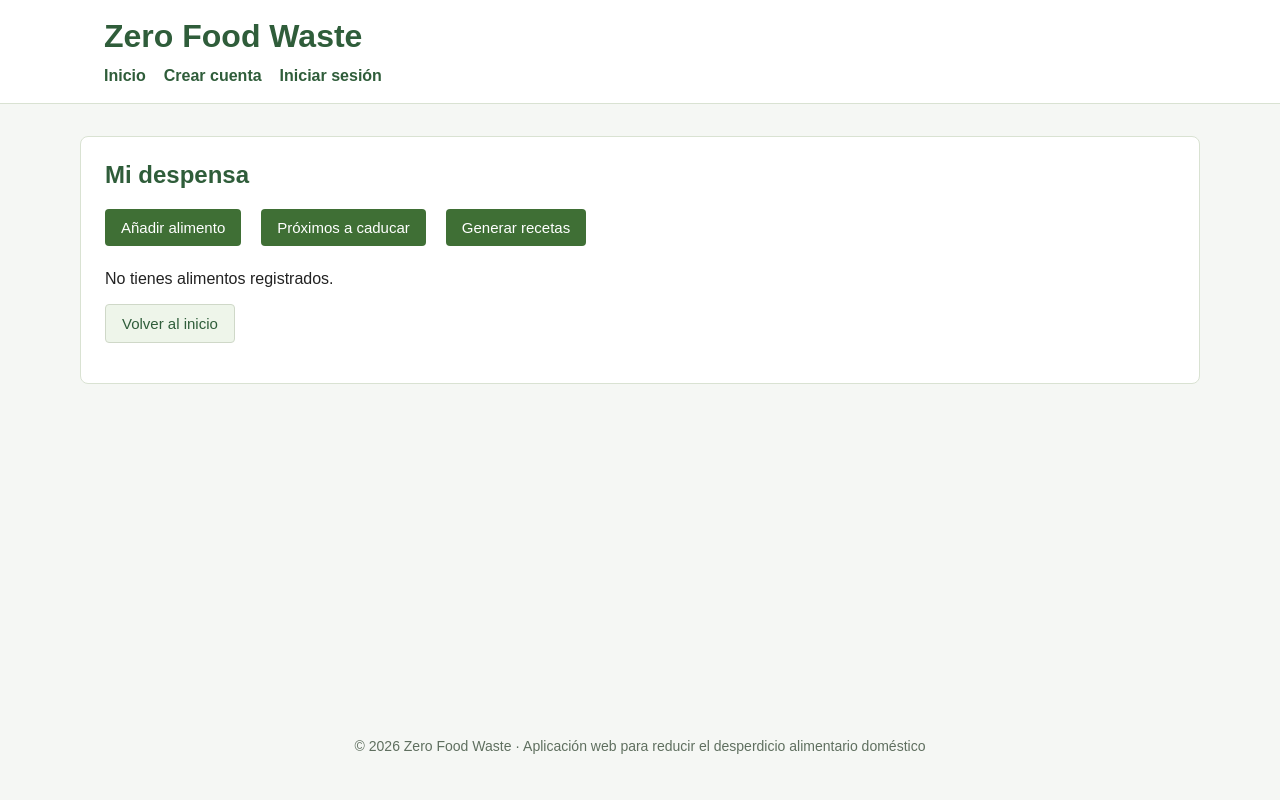
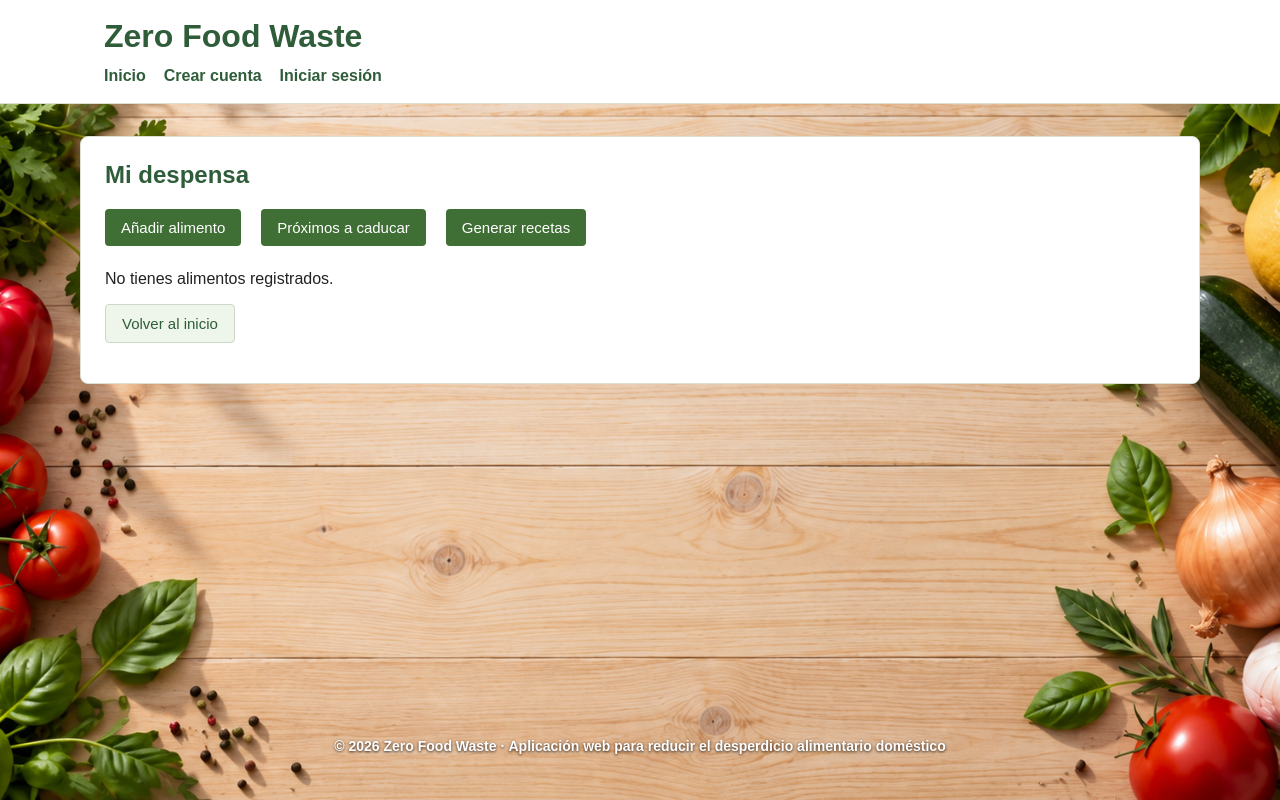
Before and after one commit to 981carlo/zero_food_waste, a Django app: template despensa/templates/despensa/listado_alimentos.html in a window 1280 px wide. Run offline with Django 5.2, Linux system fonts and the light colour scheme; the template is opened without the code that fills it, so the values that code supplies are empty.

Commit message:
style: mejorar estilos visuales de la interfaz

```diff
--- a/core/static/core/css/styles.css
+++ b/core/static/core/css/styles.css
@@ -10,6 +10,32 @@ body {
   color: #222;
   display: flex;
   flex-direction: column;
+}
+
+.background-general,
+.background-despensa,
+.background-caducidades,
+.background-recetas {
+  background-size: cover;
+  background-position: center;
+  background-repeat: no-repeat;
+  background-attachment: fixed;
+}
+
+.background-general {
+  background-image: url("../img/background-general.png");
+}
+
+.background-despensa {
+  background-image: url("../img/background-despensa.png");
+}
+
+.background-caducidades {
+  background-image: url("../img/background-caducidades.png");
+}
+
+.background-recetas {
+  background-image: url("../img/background-recetas.png");
 }
 
 .header {
@@ -99,12 +125,13 @@ tr:hover {
 
 .action-link {
   margin-right: 10px;
-  color: #1f5fa8;
+  color: #3f6f35;
   font-weight: bold;
   text-decoration: none;
 }
 
 .action-link:hover {
+  color: #31592a;
   text-decoration: underline;
 }
 
@@ -308,9 +335,11 @@ ul {
   margin-left: auto;
   margin-right: auto;
   padding: 20px 24px 32px 24px;
-  color: #5f6f5f;
+  color: white;
   font-size: 14px;
+  font-weight: bold;
   text-align: center;
+  text-shadow: 0 1px 3px rgba(0, 0, 0, 0.8);
 }
 
 @media (max-width: 800px) {
--- a/core/templates/base.html
+++ b/core/templates/base.html
@@ -7,7 +7,7 @@
     <title>{% block title %}Zero Food Waste{% endblock %}</title>
     <link rel="stylesheet" href="{% static 'core/css/styles.css' %}">
   </head>
-  <body>
+  <body class="{% block body_class %}background-general{% endblock %}">
     <header class="header">
       <div class="header-content">
         <h1 class="title">
--- a/despensa/templates/despensa/alimentos_proximos.html
+++ b/despensa/templates/despensa/alimentos_proximos.html
@@ -1,4 +1,6 @@
 {% extends "base.html" %}
+
+{% block body_class %}background-caducidades{% endblock %}
 
 {% block title %}
 Alimentos próximos a caducar - Zero Food Waste
--- a/despensa/templates/despensa/generar_recetas.html
+++ b/despensa/templates/despensa/generar_recetas.html
@@ -1,4 +1,6 @@
 {% extends "base.html" %}
+
+{% block body_class %}background-recetas{% endblock %}
 
 {% block title %}
 Generar recetas - Zero Food Waste
--- a/despensa/templates/despensa/listado_alimentos.html
+++ b/despensa/templates/despensa/listado_alimentos.html
@@ -1,4 +1,6 @@
 {% extends "base.html" %}
+
+{% block body_class %}background-despensa{% endblock %}
 
 {% block title %}
 Listado de alimentos - Zero Food Waste
```
Also changed, not shown: core/static/core/img/background-caducidades.png (added), core/static/core/img/background-despensa.png (added), core/static/core/img/background-general.png (added), 1 other file.
